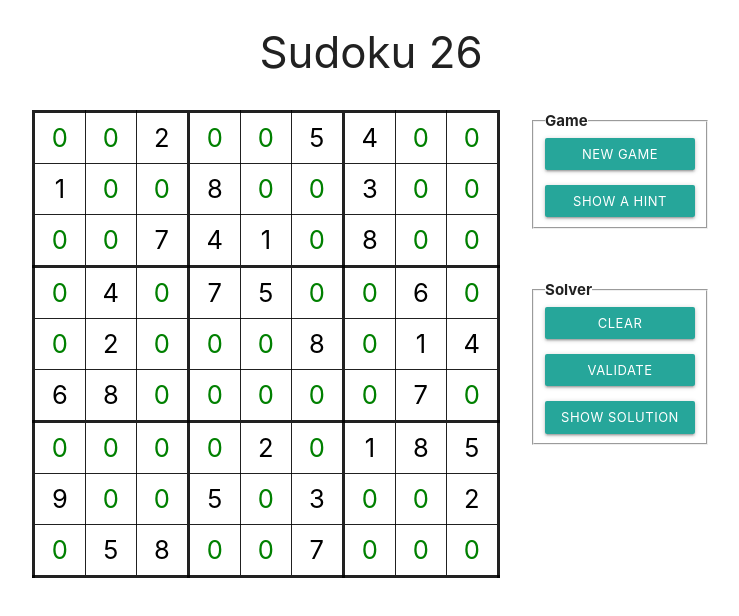
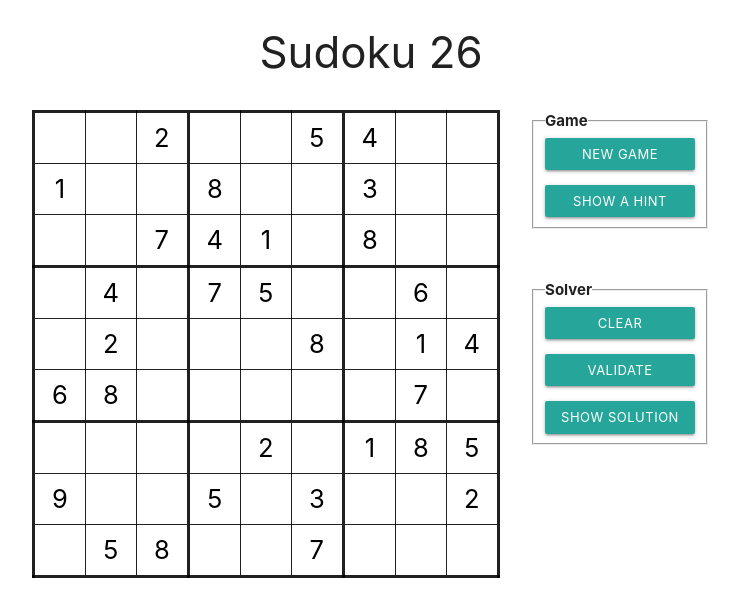
Before and after one commit to vanphuong12a2/sudoku26, a React (Create React App) app in the folder frontend/: page / in a window 1280 px wide. Shown: the top 616 px of the page, without its empty margins (269-1008 px from the left). Built offline with nearby package versions, Linux system fonts and the light colour scheme.

Commit message:
Revert Cell to not use state for value

```diff
--- a/frontend/src/Game/Cell/Cell.tsx
+++ b/frontend/src/Game/Cell/Cell.tsx
@@ -8,36 +8,23 @@ interface Props {
     onCellChange: (newValue: number) => void
 }
 
-interface State {
-    value: number
-}
+const Cell = (props: Props) => {
 
-class Cell extends React.Component<Props, State> {
-
-    constructor(props: Props) {
-        super(props);
-        this.state = {value: props.cellData};
-    }
-
-    private handleChange = (event: ChangeEvent<HTMLInputElement>) => {
-        let newValue = event.target.value ? Number(event.target.value) : EMPTY_CELL;
-        this.setState({value: newValue});
-        this.props.onCellChange(newValue);
+    let handleChange = (event: ChangeEvent<HTMLInputElement>) => {
+        props.onCellChange(event.target.value ? Number(event.target.value) : EMPTY_CELL);
     };
 
-    render() {
     return (
         <td>
             <input
-                    className={this.props.readOnly ? 'readonly' : 'writable'}
+                className={props.readOnly ? 'readonly' : 'writable'}
                 maxLength={1}
-                    readOnly={this.props.readOnly}
-                    value={this.state.value}
-                    onChange={this.handleChange}
+                readOnly={props.readOnly}
+                value={props.cellData != EMPTY_CELL ? props.cellData : ''}
+                onChange={handleChange}
             />
         </td>
     );
-    }
-}
+};
 
 export default Cell;
```
Also changed, not shown: 2 other files (tests, documents, lock files or other folders). Lines whose indentation alone changed are shown as unchanged.
